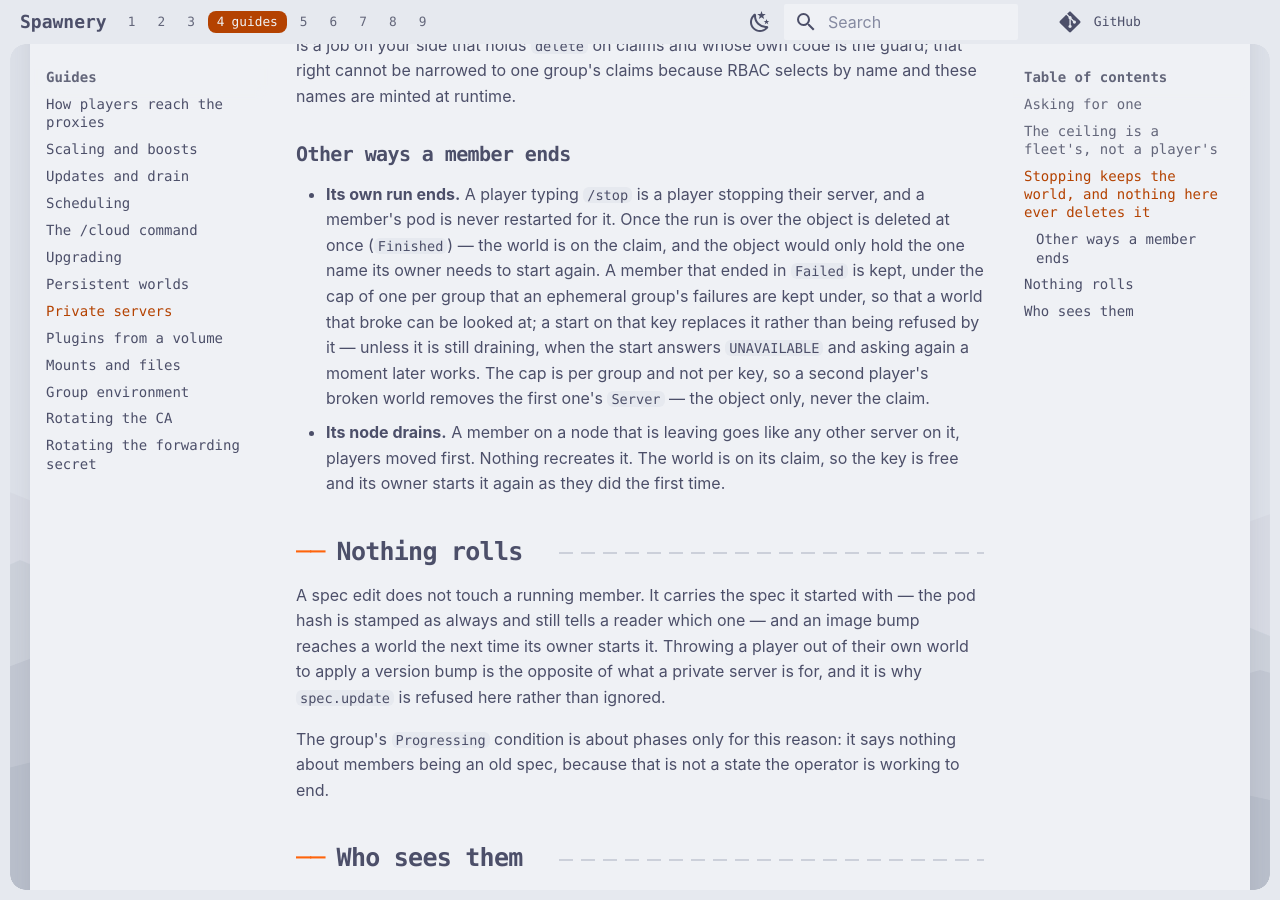
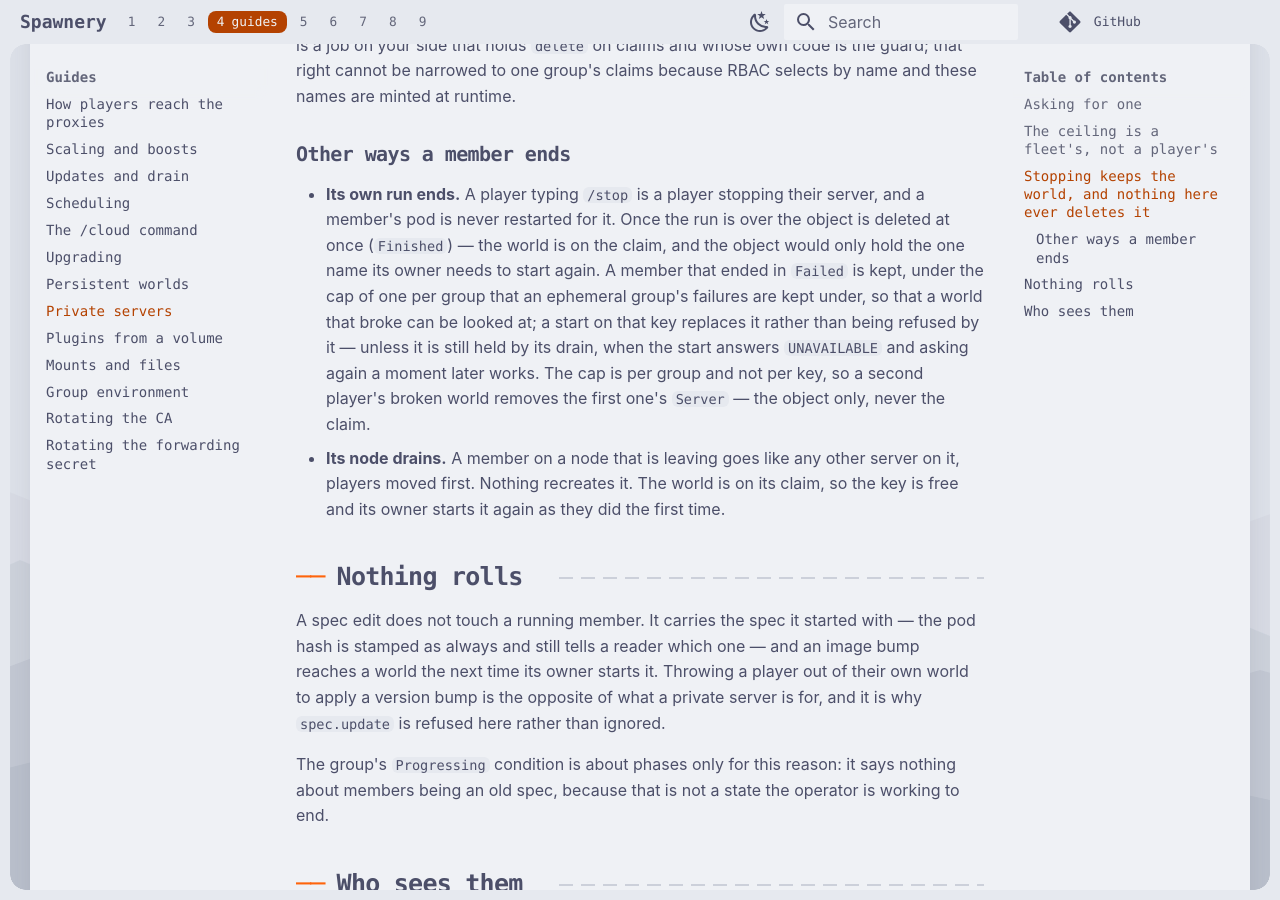
Before and after one commit to spawnery/spawnery, an MkDocs documentation site: the page built from docs/guides/on-demand-servers.md, in a window 1280 px wide and 900 px high, scrolled down 3057 px. Built offline with MkDocs 1.6.1 and Material for MkDocs 9.7.7, drawn with Linux system fonts in a browser that asks for light colours; some web fonts are replaced; comment, search, counter and statistics services are not loaded.

Commit message:
docs(on-demand): name the state a start waits out, and say which case
Three corrections to prose the code has outgrown or that later work
argues from:

The guide said a start on a failed key is refused "unless it is still
draining". The state is narrower and the design names it correctly
twice: the object is held by its drain finalizer. A caller branches on
which one it is -- UNAVAILABLE and ask again, versus a terminal member
replaced outright -- so the guide drew the boundary where the code does
not.

Design 3.2's "the case right after a stop" reads as stopServer's own
case rather than the start that follows one. Both answer UNAVAILABLE,
so nothing was wrong; it is one ambiguous phrase in a document later
work quotes.

And 3.5 carried the file's only over-long line.

Co-Authored-By: Claude Opus 5 <noreply@anthropic.com>

```diff
--- a/docs/guides/on-demand-servers.md
+++ b/docs/guides/on-demand-servers.md
@@ -137,8 +137,8 @@ because RBAC selects by name and these names are minted at runtime.
   that ended in `Failed` is kept, under the cap of one per group that an
   ephemeral group's failures are kept under, so that a world that broke can be
   looked at; a start on that key replaces it rather than being refused by it —
-  unless it is still draining, when the start answers `UNAVAILABLE` and asking
-  again a moment later works.
+  unless it is still held by its drain, when the start answers `UNAVAILABLE` and
+  asking again a moment later works.
   The cap is per group and not per key, so a second player's broken world
   removes the first one's `Server` — the object only, never the claim.
 - **Its node drains.** A member on a node that is leaving goes like any other
```
Also changed, not shown: docs/superpowers/specs/2026-09-20-on-demand-servers-design.md (+10 -10 lines).
